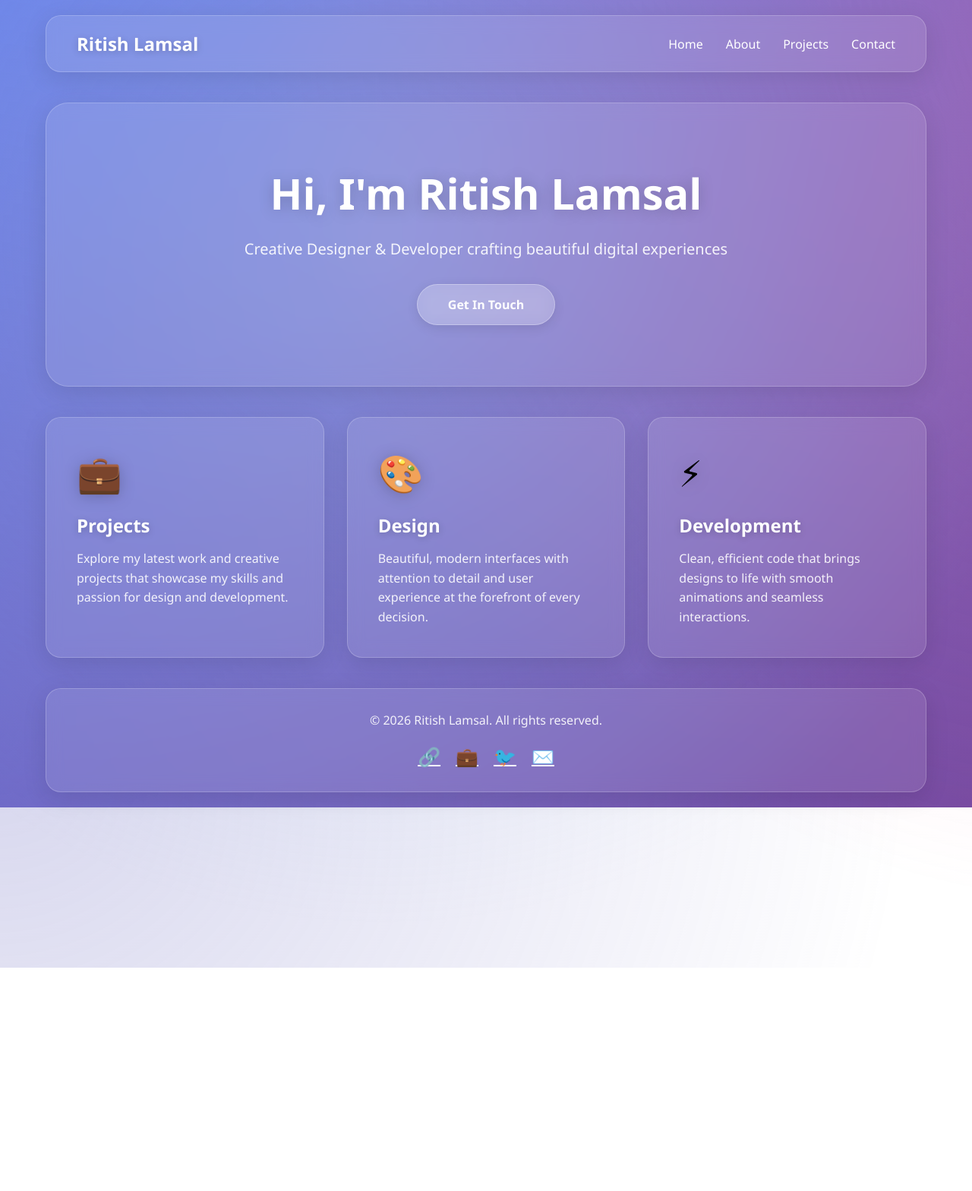
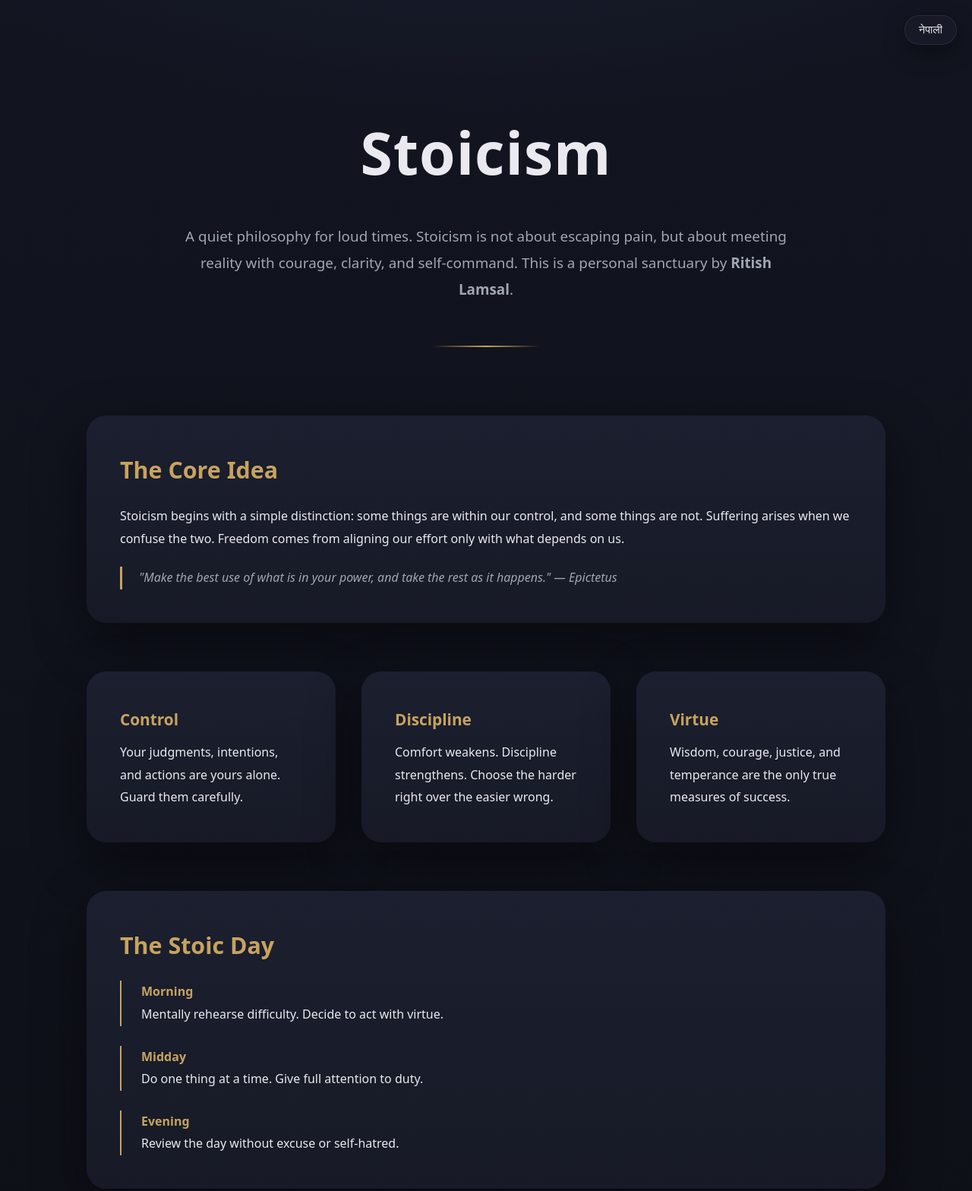
Before and after one commit to Thisisritish/Stoicism-Website, a plain HTML site: page index.html in a window 1280 px wide. Shown: the top 1568 px of the page at 76% size. Before the commit the page ends 1063 px from the top, so only its background shows below. Drawn offline with Linux system fonts and the light colour scheme.

Commit message:
This is the new Stoicism website

```diff
--- a/index.html
+++ b/index.html
@@ -1,317 +1,309 @@
 <!DOCTYPE html>
 <html lang="en">
 <head>
-    <meta charset="UTF-8">
-    <meta name="viewport" content="width=device-width, initial-scale=1.0">
-    <title>Your Name - Portfolio</title>
+  <meta charset="UTF-8" />
+  <meta name="viewport" content="width=device-width, initial-scale=1.0" />
+  <title>Stoicism | Ritish Lamsal</title>
+  <meta name="description" content="A bilingual Stoicism sanctuary by Ritish Lamsal — reason, discipline, virtue, and inner freedom." />
+
   <style>
-        * {
-            margin: 0;
-            padding: 0;
-            box-sizing: border-box;
+    :root {
+      --bg: #0b0d12;
+      --bg-soft: #121520;
+      --card: #171a26;
+      --text: #e9e9ef;
+      --muted: #a0a6b3;
+      --accent: #c7a35f;
+      --accent-soft: rgba(199,163,95,0.15);
     }
 
+    * { box-sizing: border-box; margin: 0; padding: 0; }
+
     body {
-            font-family: 'Segoe UI', Tahoma, Geneva, Verdana, sans-serif;
-            background: linear-gradient(135deg, #667eea 0%, #764ba2 100%);
-            min-height: 100vh;
-            overflow-x: hidden;
-            position: relative;
+      font-family: system-ui, -apple-system, Segoe UI, Roboto, Ubuntu, Cantarell, "Helvetica Neue", Arial, sans-serif;
+      background:
+        radial-gradient(900px 450px at 50% -10%, #1a1e2f, transparent),
+        linear-gradient(180deg, var(--bg-soft), var(--bg));
+      color: var(--text);
+      line-height: 1.85;
     }
 
-        body::before {
-            content: '';
+    a { color: var(--accent); text-decoration: none; }
+
+    .lang-toggle {
       position: fixed;
-            top: -50%;
-            left: -50%;
-            width: 200%;
-            height: 200%;
-            background:
-                radial-gradient(circle at 20% 80%, rgba(120, 119, 198, 0.3) 0%, transparent 50%),
-                radial-gradient(circle at 80% 20%, rgba(253, 121, 168, 0.3) 0%, transparent 50%),
-                radial-gradient(circle at 40% 40%, rgba(194, 233, 251, 0.3) 0%, transparent 50%);
-            animation: gradientShift 15s ease infinite;
-            z-index: 0;
+      top: 20px;
+      right: 20px;
+      background: var(--card);
+      border: 1px solid rgba(255,255,255,0.08);
+      color: var(--text);
+      padding: 10px 18px;
+      border-radius: 999px;
+      cursor: pointer;
+      font-size: 0.9rem;
+      box-shadow: 0 10px 30px rgba(0,0,0,0.4);
+      z-index: 10;
     }
 
-        @keyframes gradientShift {
-            0%, 100% { transform: translate(0, 0); }
-            50% { transform: translate(5%, 5%); }
+    .lang-toggle:hover { background: #1d2030; }
+
+    header {
+      max-width: 1100px;
+      margin: auto;
+      padding: 130px 24px 90px;
+      text-align: center;
     }
 
-        .container {
-            max-width: 1200px;
-            margin: 0 auto;
-            padding: 20px;
-            position: relative;
-            z-index: 1;
+    header h1 {
+      font-size: clamp(3.2rem, 6vw, 4.8rem);
+      letter-spacing: 1px;
+      margin-bottom: 22px;
     }
 
-        nav {
-            background: rgba(255, 255, 255, 0.1);
-            backdrop-filter: blur(10px);
-            border-radius: 20px;
-            padding: 20px 40px;
-            margin-bottom: 40px;
-            border: 1px solid rgba(255, 255, 255, 0.2);
-            box-shadow: 0 8px 32px rgba(0, 0, 0, 0.1);
-            display: flex;
-            justify-content: space-between;
-            align-items: center;
-            animation: slideDown 0.8s ease;
+    header p {
+      color: var(--muted);
+      max-width: 800px;
+      margin: auto;
+      font-size: 1.18rem;
     }
 
-        @keyframes slideDown {
-            from {
-                opacity: 0;
-                transform: translateY(-30px);
-            }
-            to {
-                opacity: 1;
-                transform: translateY(0);
-            }
+    .divider {
+      width: 140px;
+      height: 2px;
+      background: linear-gradient(90deg, transparent, var(--accent), transparent);
+      margin: 56px auto 0;
     }
 
-        .logo {
-            font-size: 24px;
-            font-weight: bold;
-            color: white;
-            text-shadow: 0 2px 10px rgba(0, 0, 0, 0.2);
+    main {
+      max-width: 1100px;
+      margin: auto;
+      padding: 0 24px 140px;
+      display: grid;
+      gap: 64px;
     }
 
-        .nav-links {
-            display: flex;
-            gap: 30px;
-            list-style: none;
+    .card {
+      background: linear-gradient(180deg, #1b1f2f, var(--card));
+      border-radius: 26px;
+      padding: 44px;
+      box-shadow: 0 25px 70px rgba(0,0,0,0.45);
     }
 
-        .nav-links a {
-            color: white;
-            text-decoration: none;
-            font-weight: 500;
-            transition: all 0.3s ease;
-            position: relative;
+    .card h2 {
+      font-size: 1.9rem;
+      margin-bottom: 18px;
+      color: var(--accent);
     }
 
-        .nav-links a::after {
-            content: '';
-            position: absolute;
-            bottom: -5px;
-            left: 0;
-            width: 0;
-            height: 2px;
-            background: white;
-            transition: width 0.3s ease;
+    .card h3 {
+      font-size: 1.3rem;
+      margin-bottom: 10px;
+      color: var(--accent);
     }
 
-        .nav-links a:hover::after {
-            width: 100%;
-        }
-
-        .hero {
-            background: rgba(255, 255, 255, 0.1);
-            backdrop-filter: blur(10px);
-            border-radius: 30px;
-            padding: 80px 60px;
-            margin-bottom: 40px;
-            border: 1px solid rgba(255, 255, 255, 0.2);
-            box-shadow: 0 8px 32px rgba(0, 0, 0, 0.1);
-            text-align: center;
-            animation: fadeIn 1s ease;
-        }
-
-        @keyframes fadeIn {
-            from { opacity: 0; transform: scale(0.95); }
-            to { opacity: 1; transform: scale(1); }
-        }
-
-        .hero h1 {
-            font-size: 56px;
-            color: white;
-            margin-bottom: 20px;
-            text-shadow: 0 2px 20px rgba(0, 0, 0, 0.2);
-        }
-
-        .hero p {
-            font-size: 20px;
-            color: rgba(255, 255, 255, 0.9);
-            margin-bottom: 30px;
-            line-height: 1.6;
-        }
-
-        .cta-button {
-            display: inline-block;
-            padding: 15px 40px;
-            background: rgba(255, 255, 255, 0.2);
-            backdrop-filter: blur(10px);
-            color: white;
-            text-decoration: none;
-            border-radius: 50px;
-            font-weight: 600;
-            border: 1px solid rgba(255, 255, 255, 0.3);
-            transition: all 0.3s ease;
-            box-shadow: 0 4px 15px rgba(0, 0, 0, 0.1);
-        }
-
-        .cta-button:hover {
-            background: rgba(255, 255, 255, 0.3);
-            transform: translateY(-2px);
-            box-shadow: 0 6px 20px rgba(0, 0, 0, 0.15);
+    .quote {
+      margin-top: 22px;
+      padding-left: 22px;
+      border-left: 3px solid var(--accent);
+      font-style: italic;
+      color: var(--muted);
     }
 
     .grid {
       display: grid;
-            grid-template-columns: repeat(auto-fit, minmax(300px, 1fr));
-            gap: 30px;
-            margin-bottom: 40px;
+      grid-template-columns: repeat(auto-fit, minmax(260px, 1fr));
+      gap: 34px;
     }
 
-        .card {
-            background: rgba(255, 255, 255, 0.1);
-            backdrop-filter: blur(10px);
-            border-radius: 20px;
-            padding: 40px;
-            border: 1px solid rgba(255, 255, 255, 0.2);
-            box-shadow: 0 8px 32px rgba(0, 0, 0, 0.1);
-            transition: all 0.3s ease;
-            animation: fadeInUp 0.8s ease;
-            animation-fill-mode: both;
+    .timeline { display: grid; gap: 26px; }
+    .timeline-item { padding-left: 26px; border-left: 2px solid var(--accent); }
+    .timeline-item span { color: var(--accent); font-weight: 600; }
+
+    ul { margin-top: 10px; padding-left: 18px; }
+    li { margin-bottom: 8px; }
+
+    footer {
+      text-align: center;
+      padding: 80px 16px 90px;
+      color: var(--muted);
+      font-size: 0.95rem;
     }
 
-        .card:nth-child(1) { animation-delay: 0.1s; }
-        .card:nth-child(2) { animation-delay: 0.2s; }
-        .card:nth-child(3) { animation-delay: 0.3s; }
+    footer strong { color: var(--accent); }
 
-        @keyframes fadeInUp {
-            from {
-                opacity: 0;
-                transform: translateY(30px);
-            }
-            to {
-                opacity: 1;
-                transform: translateY(0);
-            }
-        }
-
-        .card:hover {
-            transform: translateY(-10px);
-            box-shadow: 0 12px 40px rgba(0, 0, 0, 0.2);
-            background: rgba(255, 255, 255, 0.15);
-        }
-
-        .card h3 {
-            font-size: 24px;
-            color: white;
-            margin-bottom: 15px;
-            text-shadow: 0 2px 10px rgba(0, 0, 0, 0.2);
-        }
-
-        .card p {
-            color: rgba(255, 255, 255, 0.9);
-            line-height: 1.6;
-        }
-
-        .icon {
-            font-size: 48px;
-            margin-bottom: 20px;
-            filter: drop-shadow(0 2px 10px rgba(0, 0, 0, 0.2));
-        }
-
-        footer {
-            background: rgba(255, 255, 255, 0.1);
-            backdrop-filter: blur(10px);
-            border-radius: 20px;
-            padding: 30px;
-            text-align: center;
-            border: 1px solid rgba(255, 255, 255, 0.2);
-            box-shadow: 0 8px 32px rgba(0, 0, 0, 0.1);
-            color: rgba(255, 255, 255, 0.9);
-        }
-
-        .social-links {
-            display: flex;
-            justify-content: center;
-            gap: 20px;
-            margin-top: 20px;
-        }
-
-        .social-links a {
-            color: white;
-            font-size: 24px;
-            transition: all 0.3s ease;
-            display: inline-block;
-        }
-
-        .social-links a:hover {
-            transform: scale(1.2) translateY(-3px);
-            filter: drop-shadow(0 5px 15px rgba(255, 255, 255, 0.5));
-        }
-
-        @media (max-width: 768px) {
-            nav {
-                flex-direction: column;
-                gap: 20px;
-            }
-
-            .hero {
-                padding: 50px 30px;
-            }
-
-            .hero h1 {
-                font-size: 36px;
-            }
-
-            .grid {
-                grid-template-columns: 1fr;
-            }
+    @media (max-width: 600px) {
+      header { padding-top: 100px; }
+      .card { padding: 30px; }
     }
   </style>
 </head>
 <body>
-    <div class="container">
-        <nav>
-            <div class="logo">Ritish Lamsal</div>
-            <ul class="nav-links">
-                <li><a href="#home">Home</a></li>
-                <li><a href="#about">About</a></li>
-                <li><a href="#projects">Projects</a></li>
-                <li><a href="#contact">Contact</a></li>
-            </ul>
-        </nav>
 
-        <section class="hero" id="home">
-            <h1>Hi, I'm Ritish Lamsal</h1>
-            <p>Creative Designer & Developer crafting beautiful digital experiences</p>
-            <a href="#contact" class="cta-button">Get In Touch</a>
+<button class="lang-toggle" onclick="toggleLanguage()">नेपाली</button>
+
+<!-- ================= ENGLISH ================= -->
+<div id="en">
+  <header>
+    <h1>Stoicism</h1>
+    <p>
+      A quiet philosophy for loud times. Stoicism is not about escaping pain,
+      but about meeting reality with courage, clarity, and self-command.
+      This is a personal sanctuary by <strong>Ritish Lamsal</strong>.
+    </p>
+    <div class="divider"></div>
+  </header>
+
+  <main>
+    <section class="card">
+      <h2>The Core Idea</h2>
+      <p>
+        Stoicism begins with a simple distinction: some things are within our control,
+        and some things are not. Suffering arises when we confuse the two.
+        Freedom comes from aligning our effort only with what depends on us.
+      </p>
+      <div class="quote">"Make the best use of what is in your power, and take the rest as it happens." — Epictetus</div>
     </section>
 
-        <div class="grid" id="projects">
+    <section class="grid">
       <div class="card">
-                <div class="icon">💼</div>
-                <h3>Projects</h3>
-                <p>Explore my latest work and creative projects that showcase my skills and passion for design and development.</p>
+        <h3>Control</h3>
+        <p>Your judgments, intentions, and actions are yours alone. Guard them carefully.</p>
       </div>
       <div class="card">
-                <div class="icon">🎨</div>
-                <h3>Design</h3>
-                <p>Beautiful, modern interfaces with attention to detail and user experience at the forefront of every decision.</p>
+        <h3>Discipline</h3>
+        <p>Comfort weakens. Discipline strengthens. Choose the harder right over the easier wrong.</p>
       </div>
       <div class="card">
-                <div class="icon">⚡</div>
-                <h3>Development</h3>
-                <p>Clean, efficient code that brings designs to life with smooth animations and seamless interactions.</p>
+        <h3>Virtue</h3>
+        <p>Wisdom, courage, justice, and temperance are the only true measures of success.</p>
       </div>
+    </section>
+
+    <section class="card">
+      <h2>The Stoic Day</h2>
+      <div class="timeline">
+        <div class="timeline-item"><span>Morning</span><br />Mentally rehearse difficulty. Decide to act with virtue.</div>
+        <div class="timeline-item"><span>Midday</span><br />Do one thing at a time. Give full attention to duty.</div>
+        <div class="timeline-item"><span>Evening</span><br />Review the day without excuse or self-hatred.</div>
+      </div>
+    </section>
+
+    <section class="card">
+      <h2>Practices That Shape Character</h2>
+      <ul>
+        <li>Voluntary discomfort to reduce fear of hardship</li>
+        <li>Negative visualization to cultivate gratitude</li>
+        <li>Journaling to correct distorted thinking</li>
+        <li>Silence to regain mental clarity</li>
+        <li>Service to others as moral training</li>
+      </ul>
+    </section>
+
+    <section class="card">
+      <h2>Why This Site Exists</h2>
+      <p>
+        This site is not meant to motivate, sell, or perform. It exists as a reminder:
+        life is short, control is limited, and character is everything.
+      </p>
+      <div class="quote">"Waste no more time arguing what a good man should be. Be one." — Marcus Aurelius</div>
+    </section>
+  </main>
 </div>
 
-        <footer id="contact">
-            <p>&copy; 2026 Ritish Lamsal. All rights reserved.</p>
-            <div class="social-links">
-                <a href="#" title="GitHub">🔗</a>
-                <a href="#" title="LinkedIn">💼</a>
-                <a href="#" title="Twitter">🐦</a>
-                <a href="#" title="Email">✉️</a>
+<!-- ================= NEPALI ================= -->
+<div id="np" style="display:none">
+  <header>
+    <h1>स्टोइक दर्शन</h1>
+    <p>
+      कोलाहलपूर्ण समयका लागि शान्त दर्शन। स्टोइक दर्शन दुःखबाट भाग्ने उपाय होइन,
+      तर जीवनलाई साहस, स्पष्टता र आत्मसंयमका साथ सामना गर्ने कला हो।
+      <strong>रितिश लाम्साल</strong> को व्यक्तिगत प्रयास।
+    </p>
+    <div class="divider"></div>
+  </header>
+
+  <main>
+    <section class="card">
+      <h2>मूल विचार</h2>
+      <p>
+        स्टोइक दर्शन एउटा सरल विभाजनबाट सुरु हुन्छ — केही कुरा हाम्रो नियन्त्रणमा छन्,
+        केही छैनन्। यी दुईलाई गडबड गर्दा नै दुःख उत्पन्न हुन्छ।
+      </p>
+      <div class="quote">"जे तिम्रो हातमा छ त्यसको सर्वोत्तम प्रयोग गर, बाँकीलाई स्वाभाविक रूपमा स्वीकार गर।" — एपिक्टेटस</div>
+    </section>
+
+    <section class="grid">
+      <div class="card">
+        <h3>नियन्त्रण</h3>
+        <p>तिम्रो सोच, निर्णय र कर्म तिम्रै हुन्। तिनको रक्षा गर।</p>
       </div>
+      <div class="card">
+        <h3>अनुशासन</h3>
+        <p>सजिलो बाटोले कमजोर बनाउँछ। अनुशासनले बलियो बनाउँछ।</p>
+      </div>
+      <div class="card">
+        <h3>सद्गुण</h3>
+        <p>ज्ञान, साहस, न्याय र संयम नै सफल जीवनका साँचो मापदण्ड हुन्।</p>
+      </div>
+    </section>
+
+    <section class="card">
+      <h2>स्टोइक दिनचर्या</h2>
+      <div class="timeline">
+        <div class="timeline-item"><span>बिहान</span><br />आगामी कठिनाइको मानसिक तयारी गर।</div>
+        <div class="timeline-item"><span>दिउँसो</span><br />एकै काममा पूर्ण ध्यान दे।</div>
+        <div class="timeline-item"><span>रात</span><br />दिनभरको आत्ममूल्याङ्कन गर।</div>
+      </div>
+    </section>
+
+    <section class="card">
+      <h2>चरित्र निर्माणका अभ्यासहरू</h2>
+      <ul>
+        <li>स्वेच्छिक असहजता सहने अभ्यास</li>
+        <li>हानिको कल्पना गरेर कृतज्ञता बढाउने</li>
+        <li>दैनिक लेखनद्वारा सोच सुधार्ने</li>
+        <li>मौन अभ्यासद्वारा मानसिक स्पष्टता</li>
+        <li>अरूको सेवा गरेर नैतिक बल विकास</li>
+      </ul>
+    </section>
+
+    <section class="card">
+      <h2>यस साइटको उद्देश्य</h2>
+      <p>
+        यो साइट देखाउन वा प्रभावित पार्न बनेको होइन।
+        यो केवल एउटा सम्झना हो — जीवन छोटो छ,
+        नियन्त्रण सीमित छ, तर चरित्र अमूल्य छ।
+      </p>
+      <div class="quote">"असल मानिस कस्तो हुनुपर्छ भनेर बहस नगर्नू। असल मानिस बन।" — मार्कस औरेलियस</div>
+    </section>
+  </main>
+</div>
+
+<footer>
+  © <strong>Ritish Lamsal</strong> • ritishlamsal.com.np<br />
+  <span>Live with reason • सद्गुणका साथ बाँच</span>
 </footer>
-    </div>
+
+<script>
+  let current = 'en';
+  function toggleLanguage() {
+    const en = document.getElementById('en');
+    const np = document.getElementById('np');
+    const btn = document.querySelector('.lang-toggle');
+
+    if (current === 'en') {
+      en.style.display = 'none';
+      np.style.display = 'block';
+      btn.textContent = 'English';
+      current = 'np';
+    } else {
+      np.style.display = 'none';
+      en.style.display = 'block';
+      btn.textContent = 'नेपाली';
+      current = 'en';
+    }
+  }
+</script>
+
 </body>
 </html>
```
Lines whose indentation alone changed are shown as unchanged.
